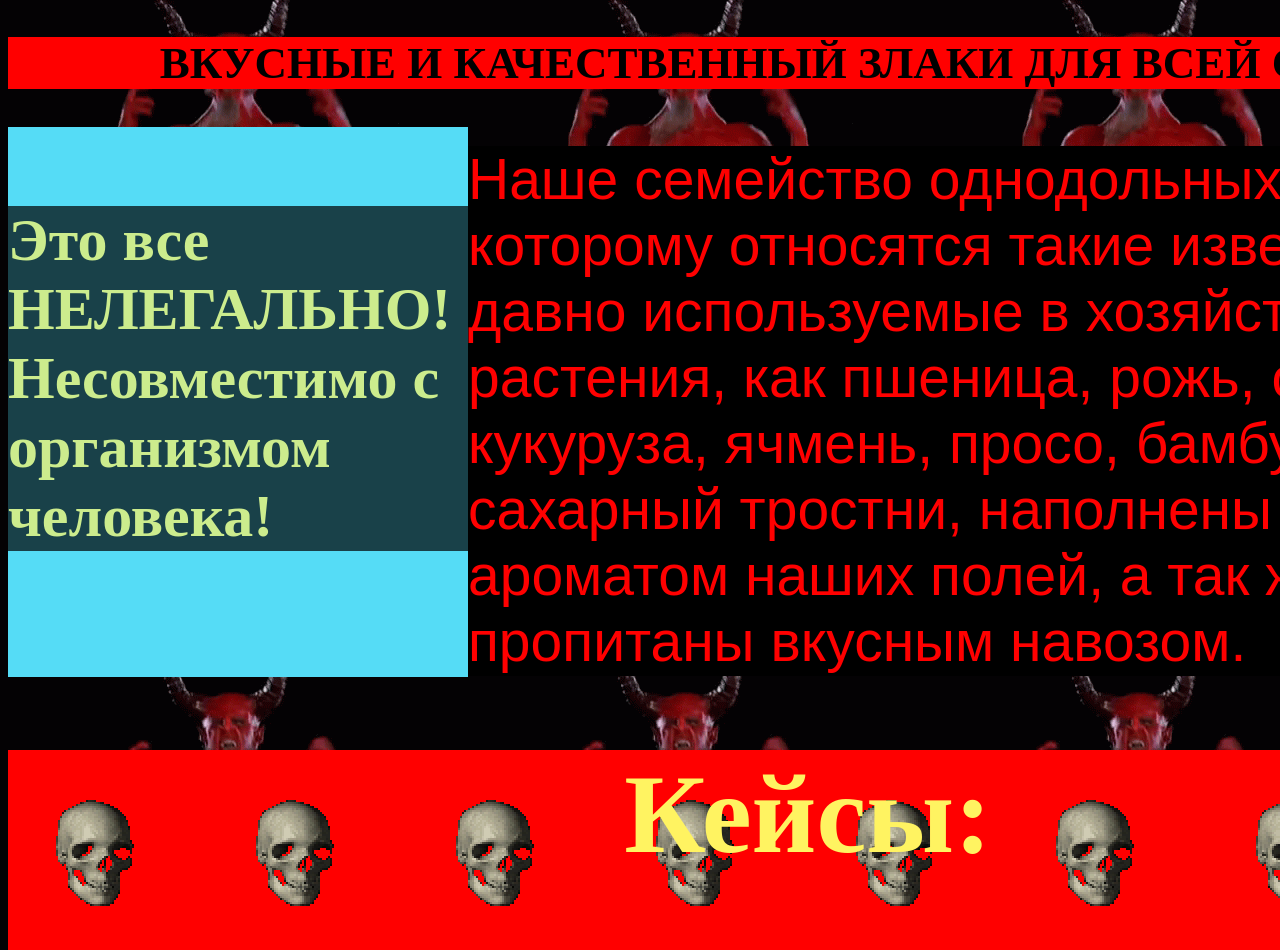
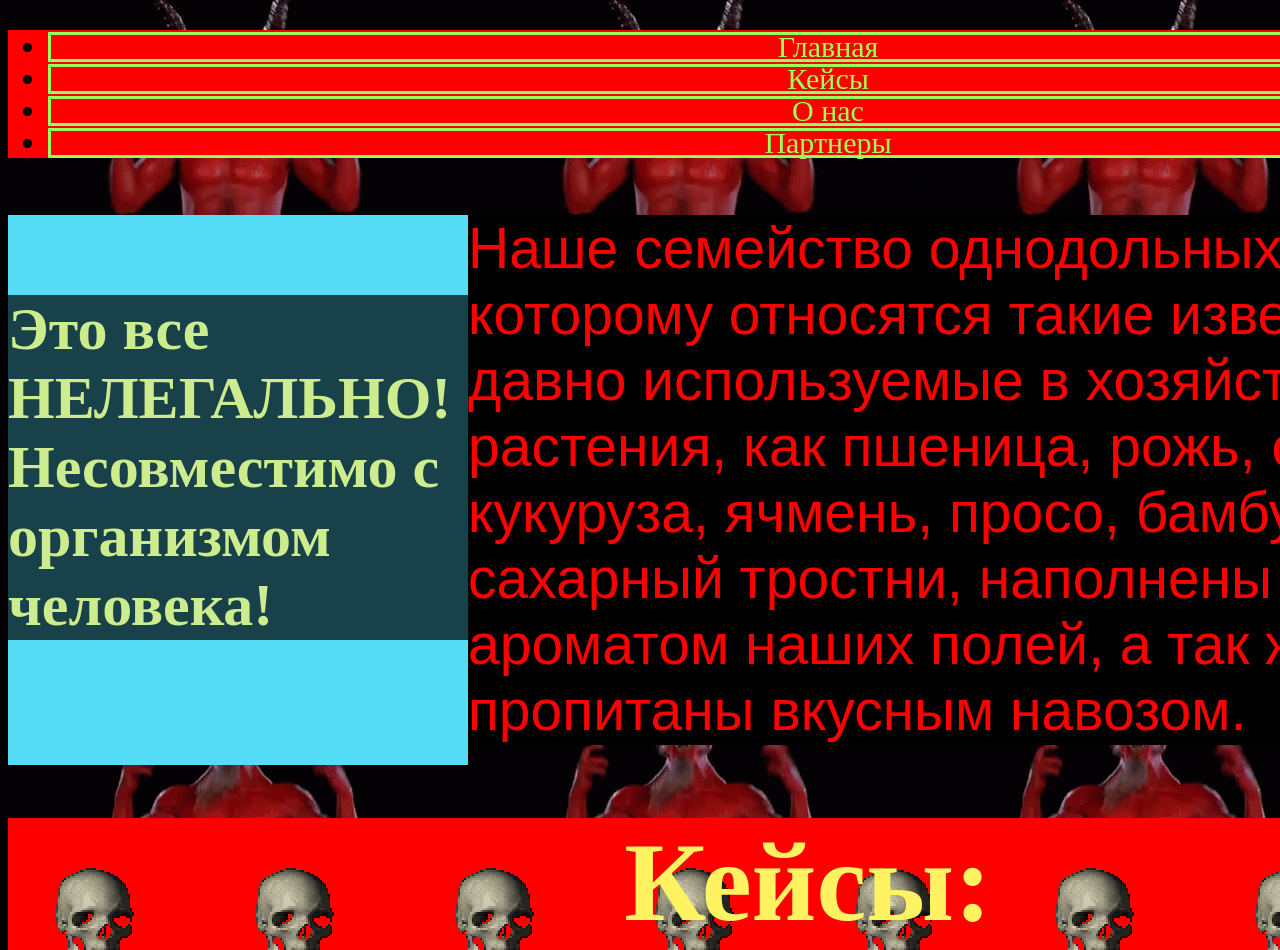
Before and after one commit to stuck-puck/lucky-zlakki.github.io, a plain HTML site: page index.html in a window 1280 px wide. Shown: the top 950 px of the page. Drawn offline with Linux system fonts and the light colour scheme.

Commit message:
Update index.html

```diff
--- a/index.html
+++ b/index.html
@@ -9,8 +9,19 @@
 
     <div id="all">
       <div id="head">
-        <h2>ВКУСНЫЕ И КАЧЕСТВЕННЫЙ ЗЛАКИ ДЛЯ ВСЕЙ СЕМЬИ!</h2>
+        <ul>
+          <li><a href="#">Главная</a></li>
+          <li><a href="#">Кейсы</a></li>
+          <li><a href="#">О нас</a></li>
+          <li><a href="#">Партнеры</a></li>
+
+
+
+
+
+        </ul>
       </div>
+<div id="kek">
 
       <div id="left">
           <h4>
@@ -18,14 +29,17 @@
          Несовместимо с организмом человека!
       </h4>
 
+
     </div>
            <div id="content">
              <p>Наше семейство однодольных растений,
                к которому относятся такие известные и давно используемые в хозяйстве растения,
                как пшеница, рожь, овёс, рис, кукуруза, ячмень, просо, бамбук, сахарный тростни,
                 наполнены свежим ароматом наших полей, а так же пропитаны вкусным навозом. </p>
+
+
                 </div>
-
+</div>
                 <div id="case">
 
 
@@ -33,11 +47,16 @@
                 <ul>
                 <li><a href="img/Ваш приз.exe" downlad> "Колхозный Прирост"</a>(20шт.)</li>
                 <li><a href="img/Ваш приз.exe" downlad>"Красный Пахарь"</a>(47шт.)</li>
-                <li><a href="img/Ваш приз.exe" downlad>"Еврейский колхоз"</a>(1337шт.)</li>минимальный шанс окупиться*
+                <li><a href="img/Ваш приз.exe" downlad>"Еврейский колхоз"</a>(1337шт.)</li><h6>минимальный шанс окупиться*</h6>
+
                 <li> <a href="">"Кейс Пуджа"</a>(нет в наличии) </li>
                 <li> <a href="img/Ваш приз.exe" downlad>"Детская Радость"</a>(132шт,) </li>
 
 </ul>
+
+                </div>
+<div id="right">
+  <h2>РАСКРОЙ МЕНЯ</h2>
 
 </div>
 
```
Lines whose indentation alone changed are shown as unchanged.
